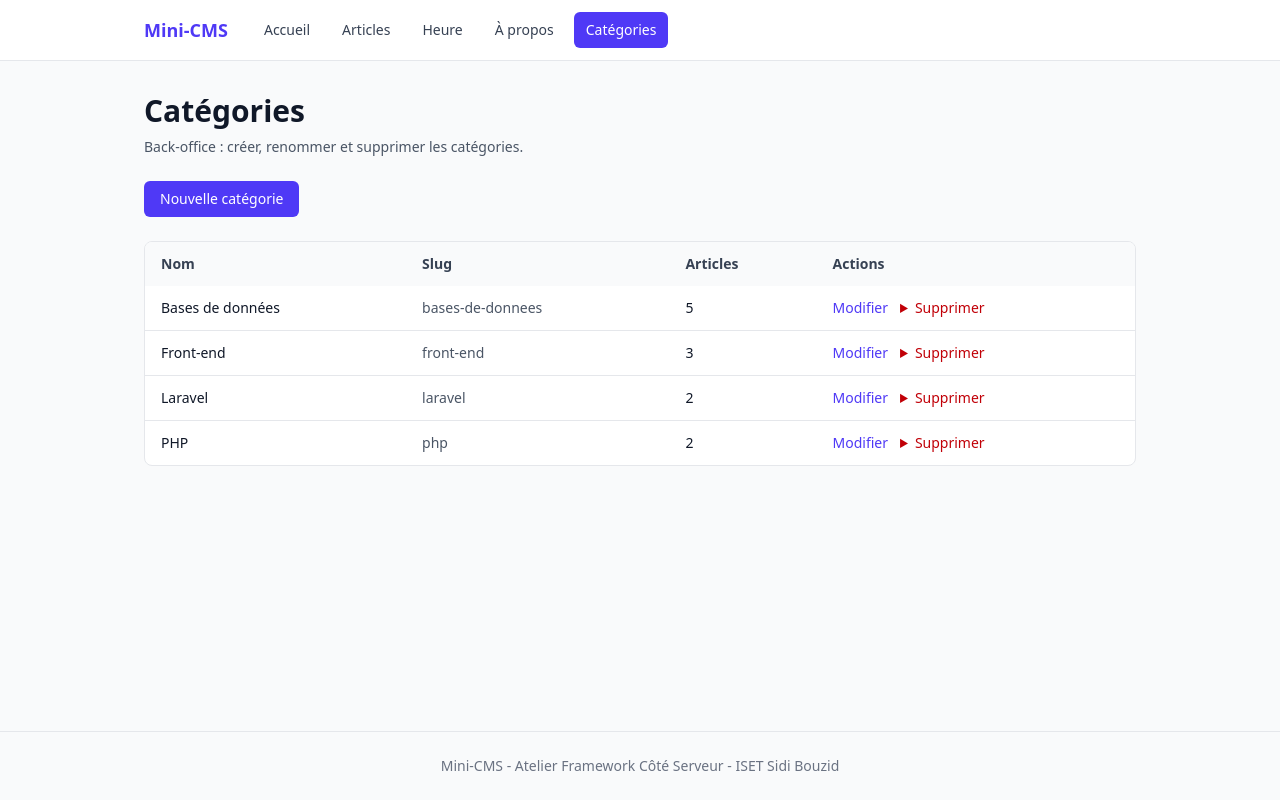
After one commit to mastouridhia/mini-cms, a Laravel app: page /admin/categories in a window 1280 px wide. The commit adds this page. Run offline with Laravel 12, Linux system fonts and the light colour scheme; data comes from the database, SQL or seed files in the repository; style sheets or scripts are compiled from the project's sources.

Commit message:
Add category admin CRUD

```diff
--- /dev/null
+++ b/resources/views/admin/categories/index.blade.php
@@ -0,0 +1,50 @@
+<x-layout>
+    <x-slot:title>Catégories - Mini-CMS</x-slot:title>
+
+    <x-page-header title="Catégories" subtitle="Back-office : créer, renommer et supprimer les catégories." />
+
+    <a href="{{ route('admin.categories.create') }}" class="inline-block mb-6 rounded-md bg-indigo-600 px-4 py-2 text-sm font-medium text-white hover:bg-indigo-700">Nouvelle catégorie</a>
+
+    @if ($categories->isEmpty())
+        <x-alert type="warning" title="Aucune catégorie">Créez la première catégorie.</x-alert>
+    @else
+        <div class="overflow-x-auto rounded-lg border border-gray-200 bg-white">
+            <table class="w-full text-left text-sm">
+                <thead class="bg-gray-50 text-gray-700">
+                    <tr>
+                        <th scope="col" class="px-4 py-3">Nom</th>
+                        <th scope="col" class="px-4 py-3">Slug</th>
+                        <th scope="col" class="px-4 py-3">Articles</th>
+                        <th scope="col" class="px-4 py-3">Actions</th>
+                    </tr>
+                </thead>
+                <tbody class="divide-y divide-gray-200">
+                    @foreach ($categories as $category)
+                        <tr class="align-top">
+                            <td class="px-4 py-3 font-medium">{{ $category->name }}</td>
+                            <td class="px-4 py-3 text-gray-600">{{ $category->slug }}</td>
+                            <td class="px-4 py-3">{{ $category->posts_count }}</td>
+                            <td class="px-4 py-3">
+                                <div class="flex flex-wrap items-start gap-3">
+                                    <a href="{{ route('admin.categories.edit', $category) }}" class="text-indigo-600 hover:underline">Modifier</a>
+
+                                    <details>
+                                        <summary class="cursor-pointer text-red-700 hover:underline">Supprimer</summary>
+
+                                        <form method="POST" action="{{ route('admin.categories.destroy', $category) }}" class="mt-2 rounded-md border border-red-200 bg-red-50 p-3">
+                                            @csrf
+                                            @method('DELETE')
+
+                                            <p class="mb-2 text-xs text-red-900">Ses articles resteront sans catégorie.</p>
+                                            <button type="submit" class="rounded-md bg-red-600 px-3 py-1 text-xs font-medium text-white hover:bg-red-700">Confirmer la suppression</button>
+                                        </form>
+                                    </details>
+                                </div>
+                            </td>
+                        </tr>
+                    @endforeach
+                </tbody>
+            </table>
+        </div>
+    @endif
+</x-layout>
--- a/resources/views/components/navbar.blade.php
+++ b/resources/views/components/navbar.blade.php
@@ -6,5 +6,6 @@
         <x-nav-link to="posts.index" match="posts.*">Articles</x-nav-link>
         <x-nav-link to="time">Heure</x-nav-link>
         <x-nav-link to="about">À propos</x-nav-link>
+        <x-nav-link to="admin.categories.index" match="admin.categories.*">Catégories</x-nav-link>
     </nav>
 </header>
```
Also changed, not shown: resources/views/admin/categories/create.blade.php (added, +7 -0 lines), resources/views/admin/categories/edit.blade.php (added, +7 -0 lines), resources/views/components/taxonomy-form.blade.php (added, +31 -0 lines).
